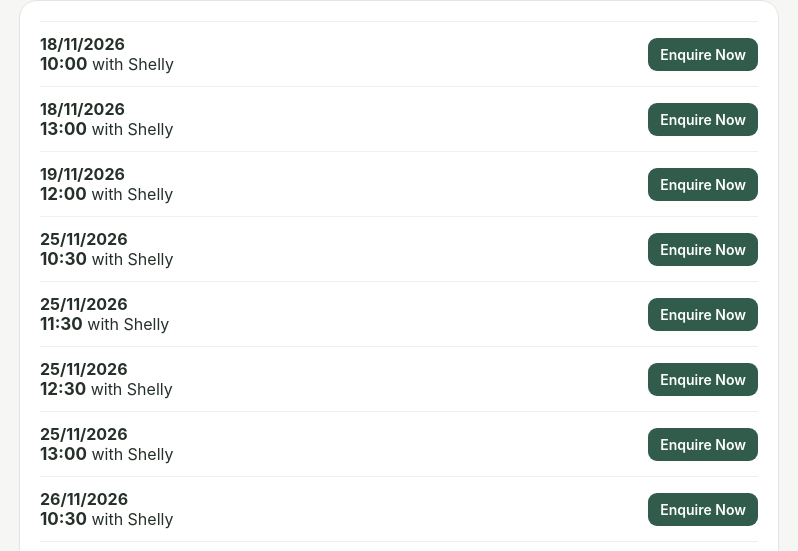
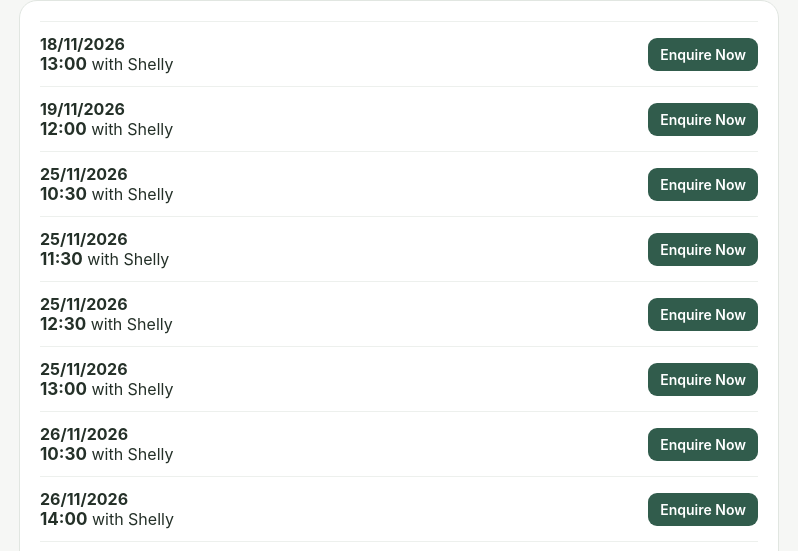
Before and after one commit to WoodFarmWaterTreadmill/treadmill-diary, a plain HTML site: page index.html in a window 1280 px wide. Shown: the part 249-800 px from the top of the page, 241-1039 px from the left. Drawn offline with Linux system fonts and the light colour scheme.

```diff
--- a/index.html
+++ b/index.html
@@ -1,8 +1,7 @@
 <!doctype html>
 <html lang="en-GB"><head><meta charset="utf-8"><meta name="viewport" content="width=device-width,initial-scale=1"><title>Wood Farm Hampshire — Treadmill Availability</title>
 <style>body{margin:0;background:#f6f7f5;color:#243028;font-family:-apple-system,BlinkMacSystemFont,"Segoe UI",sans-serif}main{max-width:760px;margin:auto;padding:28px 16px 50px}header,section{background:#fff;border:1px solid #e1e6e1;border-radius:18px;padding:20px;margin-bottom:14px}h1{margin-top:0}.slot{display:grid;grid-template-columns:1fr auto;gap:12px;align-items:center;border-top:1px solid #edf0ed;padding:12px 0}.time{font-weight:700;font-size:17px}.btn{background:#315c4c;color:#fff;text-decoration:none;padding:8px 12px;border-radius:9px;font-weight:600;font-size:14px}</style>
-<!-- Availability refresh: 2026-11-17 --></head><body><main><header><h1>Wood Farm Hampshire</h1><h2>Treadmill Availability</h2><p>Available appointments with Shelly. Choose a time and click Enquire Now to request your booking.</p></header><section><div class="slot"><div><strong>18/11/2026</strong><br><span class="time">10:00</span> with Shelly</div><a class="btn" href="mailto:treadmill@woodfarmhampshire.co.uk?subject=Treadmill%20appointment%20enquiry%20-%2018%2F11%2F2026%2010%3A00&body=I%20would%20like%20to%20enquire%20about%20the%20treadmill%20appointment%20with%20Shelly%20on%2018%2F11%2F2026%20at%2010%3A00.">Enquire Now</a></div>
-<div class="slot"><div><strong>18/11/2026</strong><br><span class="time">13:00</span> with Shelly</div><a class="btn" href="mailto:treadmill@woodfarmhampshire.co.uk?subject=Treadmill%20appointment%20enquiry%20-%2018%2F11%2F2026%2013%3A00&body=I%20would%20like%20to%20enquire%20about%20the%20treadmill%20appointment%20with%20Shelly%20on%2018%2F11%2F2026%20at%2013%3A00.">Enquire Now</a></div>
+<!-- Availability refresh: 2026-11-17 --></head><body><main><header><h1>Wood Farm Hampshire</h1><h2>Treadmill Availability</h2><p>Available appointments with Shelly. Choose a time and click Enquire Now to request your booking.</p></header><section><div class="slot"><div><strong>18/11/2026</strong><br><span class="time">13:00</span> with Shelly</div><a class="btn" href="mailto:treadmill@woodfarmhampshire.co.uk?subject=Treadmill%20appointment%20enquiry%20-%2018%2F11%2F2026%2013%3A00&body=I%20would%20like%20to%20enquire%20about%20the%20treadmill%20appointment%20with%20Shelly%20on%2018%2F11%2F2026%20at%2013%3A00.">Enquire Now</a></div>
 <div class="slot"><div><strong>19/11/2026</strong><br><span class="time">12:00</span> with Shelly</div><a class="btn" href="mailto:treadmill@woodfarmhampshire.co.uk?subject=Treadmill%20appointment%20enquiry%20-%2019%2F11%2F2026%2012%3A00&body=I%20would%20like%20to%20enquire%20about%20the%20treadmill%20appointment%20with%20Shelly%20on%2019%2F11%2F2026%20at%2012%3A00.">Enquire Now</a></div>
 <div class="slot"><div><strong>25/11/2026</strong><br><span class="time">10:30</span> with Shelly</div><a class="btn" href="mailto:treadmill@woodfarmhampshire.co.uk?subject=Treadmill%20appointment%20enquiry%20-%2025%2F11%2F2026%2010%3A30&body=I%20would%20like%20to%20enquire%20about%20the%20treadmill%20appointment%20with%20Shelly%20on%2025%2F11%2F2026%20at%2010%3A30.">Enquire Now</a></div>
 <div class="slot"><div><strong>25/11/2026</strong><br><span class="time">11:30</span> with Shelly</div><a class="btn" href="mailto:treadmill@woodfarmhampshire.co.uk?subject=Treadmill%20appointment%20enquiry%20-%2025%2F11%2F2026%2011%3A30&body=I%20would%20like%20to%20enquire%20about%20the%20treadmill%20appointment%20with%20Shelly%20on%2025%2F11%2F2026%20at%2011%3A30.">Enquire Now</a></div>
@@ -79,7 +78,6 @@
 <div class="slot"><div><strong>06/01/2027</strong><br><span class="time">12:00</span> with Shelly</div><a class="btn" href="mailto:treadmill@woodfarmhampshire.co.uk?subject=Treadmill%20appointment%20enquiry%20-%2006%2F01%2F2027%2012%3A00&body=I%20would%20like%20to%20enquire%20about%20the%20treadmill%20appointment%20with%20Shelly%20on%2006%2F01%2F2027%20at%2012%3A00.">Enquire Now</a></div>
 <div class="slot"><div><strong>06/01/2027</strong><br><span class="time">12:30</span> with Shelly</div><a class="btn" href="mailto:treadmill@woodfarmhampshire.co.uk?subject=Treadmill%20appointment%20enquiry%20-%2006%2F01%2F2027%2012%3A30&body=I%20would%20like%20to%20enquire%20about%20the%20treadmill%20appointment%20with%20Shelly%20on%2006%2F01%2F2027%20at%2012%3A30.">Enquire Now</a></div>
 <div class="slot"><div><strong>06/01/2027</strong><br><span class="time">13:00</span> with Shelly</div><a class="btn" href="mailto:treadmill@woodfarmhampshire.co.uk?subject=Treadmill%20appointment%20enquiry%20-%2006%2F01%2F2027%2013%3A00&body=I%20would%20like%20to%20enquire%20about%20the%20treadmill%20appointment%20with%20Shelly%20on%2006%2F01%2F2027%20at%2013%3A00.">Enquire Now</a></div>
-<div class="slot"><div><strong>07/01/2027</strong><br><span class="time">09:30</span> with Shelly</div><a class="btn" href="mailto:treadmill@woodfarmhampshire.co.uk?subject=Treadmill%20appointment%20enquiry%20-%2007%2F01%2F2027%2009%3A30&body=I%20would%20like%20to%20enquire%20about%20the%20treadmill%20appointment%20with%20Shelly%20on%2007%2F01%2F2027%20at%2009%3A30.">Enquire Now</a></div>
 <div class="slot"><div><strong>07/01/2027</strong><br><span class="time">10:00</span> with Shelly</div><a class="btn" href="mailto:treadmill@woodfarmhampshire.co.uk?subject=Treadmill%20appointment%20enquiry%20-%2007%2F01%2F2027%2010%3A00&body=I%20would%20like%20to%20enquire%20about%20the%20treadmill%20appointment%20with%20Shelly%20on%2007%2F01%2F2027%20at%2010%3A00.">Enquire Now</a></div>
 <div class="slot"><div><strong>07/01/2027</strong><br><span class="time">10:30</span> with Shelly</div><a class="btn" href="mailto:treadmill@woodfarmhampshire.co.uk?subject=Treadmill%20appointment%20enquiry%20-%2007%2F01%2F2027%2010%3A30&body=I%20would%20like%20to%20enquire%20about%20the%20treadmill%20appointment%20with%20Shelly%20on%2007%2F01%2F2027%20at%2010%3A30.">Enquire Now</a></div>
 <div class="slot"><div><strong>07/01/2027</strong><br><span class="time">11:00</span> with Shelly</div><a class="btn" href="mailto:treadmill@woodfarmhampshire.co.uk?subject=Treadmill%20appointment%20enquiry%20-%2007%2F01%2F2027%2011%3A00&body=I%20would%20like%20to%20enquire%20about%20the%20treadmill%20appointment%20with%20Shelly%20on%2007%2F01%2F2027%20at%2011%3A00.">Enquire Now</a></div>
@@ -96,7 +94,6 @@
 <div class="slot"><div><strong>13/01/2027</strong><br><span class="time">12:00</span> with Shelly</div><a class="btn" href="mailto:treadmill@woodfarmhampshire.co.uk?subject=Treadmill%20appointment%20enquiry%20-%2013%2F01%2F2027%2012%3A00&body=I%20would%20like%20to%20enquire%20about%20the%20treadmill%20appointment%20with%20Shelly%20on%2013%2F01%2F2027%20at%2012%3A00.">Enquire Now</a></div>
 <div class="slot"><div><strong>13/01/2027</strong><br><span class="time">12:30</span> with Shelly</div><a class="btn" href="mailto:treadmill@woodfarmhampshire.co.uk?subject=Treadmill%20appointment%20enquiry%20-%2013%2F01%2F2027%2012%3A30&body=I%20would%20like%20to%20enquire%20about%20the%20treadmill%20appointment%20with%20Shelly%20on%2013%2F01%2F2027%20at%2012%3A30.">Enquire Now</a></div>
 <div class="slot"><div><strong>13/01/2027</strong><br><span class="time">13:00</span> with Shelly</div><a class="btn" href="mailto:treadmill@woodfarmhampshire.co.uk?subject=Treadmill%20appointment%20enquiry%20-%2013%2F01%2F2027%2013%3A00&body=I%20would%20like%20to%20enquire%20about%20the%20treadmill%20appointment%20with%20Shelly%20on%2013%2F01%2F2027%20at%2013%3A00.">Enquire Now</a></div>
-<div class="slot"><div><strong>14/01/2027</strong><br><span class="time">09:30</span> with Shelly</div><a class="btn" href="mailto:treadmill@woodfarmhampshire.co.uk?subject=Treadmill%20appointment%20enquiry%20-%2014%2F01%2F2027%2009%3A30&body=I%20would%20like%20to%20enquire%20about%20the%20treadmill%20appointment%20with%20Shelly%20on%2014%2F01%2F2027%20at%2009%3A30.">Enquire Now</a></div>
 <div class="slot"><div><strong>14/01/2027</strong><br><span class="time">10:00</span> with Shelly</div><a class="btn" href="mailto:treadmill@woodfarmhampshire.co.uk?subject=Treadmill%20appointment%20enquiry%20-%2014%2F01%2F2027%2010%3A00&body=I%20would%20like%20to%20enquire%20about%20the%20treadmill%20appointment%20with%20Shelly%20on%2014%2F01%2F2027%20at%2010%3A00.">Enquire Now</a></div>
 <div class="slot"><div><strong>14/01/2027</strong><br><span class="time">10:30</span> with Shelly</div><a class="btn" href="mailto:treadmill@woodfarmhampshire.co.uk?subject=Treadmill%20appointment%20enquiry%20-%2014%2F01%2F2027%2010%3A30&body=I%20would%20like%20to%20enquire%20about%20the%20treadmill%20appointment%20with%20Shelly%20on%2014%2F01%2F2027%20at%2010%3A30.">Enquire Now</a></div>
 <div class="slot"><div><strong>14/01/2027</strong><br><span class="time">11:00</span> with Shelly</div><a class="btn" href="mailto:treadmill@woodfarmhampshire.co.uk?subject=Treadmill%20appointment%20enquiry%20-%2014%2F01%2F2027%2011%3A00&body=I%20would%20like%20to%20enquire%20about%20the%20treadmill%20appointment%20with%20Shelly%20on%2014%2F01%2F2027%20at%2011%3A00.">Enquire Now</a></div>
@@ -106,23 +103,23 @@
 <div class="slot"><div><strong>14/01/2027</strong><br><span class="time">13:30</span> with Shelly</div><a class="btn" href="mailto:treadmill@woodfarmhampshire.co.uk?subject=Treadmill%20appointment%20enquiry%20-%2014%2F01%2F2027%2013%3A30&body=I%20would%20like%20to%20enquire%20about%20the%20treadmill%20appointment%20with%20Shelly%20on%2014%2F01%2F2027%20at%2013%3A30.">Enquire Now</a></div>
 <div class="slot"><div><strong>14/01/2027</strong><br><span class="time">14:00</span> with Shelly</div><a class="btn" href="mailto:treadmill@woodfarmhampshire.co.uk?subject=Treadmill%20appointment%20enquiry%20-%2014%2F01%2F2027%2014%3A00&body=I%20would%20like%20to%20enquire%20about%20the%20treadmill%20appointment%20with%20Shelly%20on%2014%2F01%2F2027%20at%2014%3A00.">Enquire Now</a></div>
 <div class="slot"><div><strong>14/01/2027</strong><br><span class="time">14:30</span> with Shelly</div><a class="btn" href="mailto:treadmill@woodfarmhampshire.co.uk?subject=Treadmill%20appointment%20enquiry%20-%2014%2F01%2F2027%2014%3A30&body=I%20would%20like%20to%20enquire%20about%20the%20treadmill%20appointment%20with%20Shelly%20on%2014%2F01%2F2027%20at%2014%3A30.">Enquire Now</a></div>
+<div class="slot"><div><strong>20/01/2027</strong><br><span class="time">10:30</span> with Shelly</div><a class="btn" href="mailto:treadmill@woodfarmhampshire.co.uk?subject=Treadmill%20appointment%20enquiry%20-%2020%2F01%2F2027%2010%3A30&body=I%20would%20like%20to%20enquire%20about%20the%20treadmill%20appointment%20with%20Shelly%20on%2020%2F01%2F2027%20at%2010%3A30.">Enquire Now</a></div>
+<div class="slot"><div><strong>20/01/2027</strong><br><span class="time">11:00</span> with Shelly</div><a class="btn" href="mailto:treadmill@woodfarmhampshire.co.uk?subject=Treadmill%20appointment%20enquiry%20-%2020%2F01%2F2027%2011%3A00&body=I%20would%20like%20to%20enquire%20about%20the%20treadmill%20appointment%20with%20Shelly%20on%2020%2F01%2F2027%20at%2011%3A00.">Enquire Now</a></div>
+<div class="slot"><div><strong>20/01/2027</strong><br><span class="time">11:30</span> with Shelly</div><a class="btn" href="mailto:treadmill@woodfarmhampshire.co.uk?subject=Treadmill%20appointment%20enquiry%20-%2020%2F01%2F2027%2011%3A30&body=I%20would%20like%20to%20enquire%20about%20the%20treadmill%20appointment%20with%20Shelly%20on%2020%2F01%2F2027%20at%2011%3A30.">Enquire Now</a></div>
+<div class="slot"><div><strong>20/01/2027</strong><br><span class="time">12:00</span> with Shelly</div><a class="btn" href="mailto:treadmill@woodfarmhampshire.co.uk?subject=Treadmill%20appointment%20enquiry%20-%2020%2F01%2F2027%2012%3A00&body=I%20would%20like%20to%20enquire%20about%20the%20treadmill%20appointment%20with%20Shelly%20on%2020%2F01%2F2027%20at%2012%3A00.">Enquire Now</a></div>
+<div class="slot"><div><strong>20/01/2027</strong><br><span class="time">12:30</span> with Shelly</div><a class="btn" href="mailto:treadmill@woodfarmhampshire.co.uk?subject=Treadmill%20appointment%20enquiry%20-%2020%2F01%2F2027%2012%3A30&body=I%20would%20like%20to%20enquire%20about%20the%20treadmill%20appointment%20with%20Shelly%20on%2020%2F01%2F2027%20at%2012%3A30.">Enquire Now</a></div>
+<div class="slot"><div><strong>20/01/2027</strong><br><span class="time">13:00</span> with Shelly</div><a class="btn" href="mailto:treadmill@woodfarmhampshire.co.uk?subject=Treadmill%20appointment%20enquiry%20-%2020%2F01%2F2027%2013%3A00&body=I%20would%20like%20to%20enquire%20about%20the%20treadmill%20appointment%20with%20Shelly%20on%2020%2F01%2F2027%20at%2013%3A00.">Enquire Now</a></div>
+<div class="slot"><div><strong>21/01/2027</strong><br><span class="time">09:30</span> with Shelly</div><a class="btn" href="mailto:treadmill@woodfarmhampshire.co.uk?subject=Treadmill%20appointment%20enquiry%20-%2021%2F01%2F2027%2009%3A30&body=I%20would%20like%20to%20enquire%20about%20the%20treadmill%20appointment%20with%20Shelly%20on%2021%2F01%2F2027%20at%2009%3A30.">Enquire Now</a></div>
+<div class="slot"><div><strong>21/01/2027</strong><br><span class="time">10:00</span> with Shelly</div><a class="btn" href="mailto:treadmill@woodfarmhampshire.co.uk?subject=Treadmill%20appointment%20enquiry%20-%2021%2F01%2F2027%2010%3A00&body=I%20would%20like%20to%20enquire%20about%20the%20treadmill%20appointment%20with%20Shelly%20on%2021%2F01%2F2027%20at%2010%3A00.">Enquire Now</a></div>
 <div class="slot"><div><strong>21/01/2027</strong><br><span class="time">10:30</span> with Shelly</div><a class="btn" href="mailto:treadmill@woodfarmhampshire.co.uk?subject=Treadmill%20appointment%20enquiry%20-%2021%2F01%2F2027%2010%3A30&body=I%20would%20like%20to%20enquire%20about%20the%20treadmill%20appointment%20with%20Shelly%20on%2021%2F01%2F2027%20at%2010%3A30.">Enquire Now</a></div>
 <div class="slot"><div><strong>21/01/2027</strong><br><span class="time">11:00</span> with Shelly</div><a class="btn" href="mailto:treadmill@woodfarmhampshire.co.uk?subject=Treadmill%20appointment%20enquiry%20-%2021%2F01%2F2027%2011%3A00&body=I%20would%20like%20to%20enquire%20about%20the%20treadmill%20appointment%20with%20Shelly%20on%2021%2F01%2F2027%20at%2011%3A00.">Enquire Now</a></div>
 <div class="slot"><div><strong>21/01/2027</strong><br><span class="time">11:30</span> with Shelly</div><a class="btn" href="mailto:treadmill@woodfarmhampshire.co.uk?subject=Treadmill%20appointment%20enquiry%20-%2021%2F01%2F2027%2011%3A30&body=I%20would%20like%20to%20enquire%20about%20the%20treadmill%20appointment%20with%20Shelly%20on%2021%2F01%2F2027%20at%2011%3A30.">Enquire Now</a></div>
 <div class="slot"><div><strong>21/01/2027</strong><br><span class="time">12:00</span> with Shelly</div><a class="btn" href="mailto:treadmill@woodfarmhampshire.co.uk?subject=Treadmill%20appointment%20enquiry%20-%2021%2F01%2F2027%2012%3A00&body=I%20would%20like%20to%20enquire%20about%20the%20treadmill%20appointment%20with%20Shelly%20on%2021%2F01%2F2027%20at%2012%3A00.">Enquire Now</a></div>
 <div class="slot"><div><strong>21/01/2027</strong><br><span class="time">12:30</span> with Shelly</div><a class="btn" href="mailto:treadmill@woodfarmhampshire.co.uk?subject=Treadmill%20appointment%20enquiry%20-%2021%2F01%2F2027%2012%3A30&body=I%20would%20like%20to%20enquire%20about%20the%20treadmill%20appointment%20with%20Shelly%20on%2021%2F01%2F2027%20at%2012%3A30.">Enquire Now</a></div>
 <div class="slot"><div><strong>21/01/2027</strong><br><span class="time">13:00</span> with Shelly</div><a class="btn" href="mailto:treadmill@woodfarmhampshire.co.uk?subject=Treadmill%20appointment%20enquiry%20-%2021%2F01%2F2027%2013%3A00&body=I%20would%20like%20to%20enquire%20about%20the%20treadmill%20appointment%20with%20Shelly%20on%2021%2F01%2F2027%20at%2013%3A00.">Enquire Now</a></div>
-<div class="slot"><div><strong>22/01/2027</strong><br><span class="time">09:30</span> with Shelly</div><a class="btn" href="mailto:treadmill@woodfarmhampshire.co.uk?subject=Treadmill%20appointment%20enquiry%20-%2022%2F01%2F2027%2009%3A30&body=I%20would%20like%20to%20enquire%20about%20the%20treadmill%20appointment%20with%20Shelly%20on%2022%2F01%2F2027%20at%2009%3A30.">Enquire Now</a></div>
-<div class="slot"><div><strong>22/01/2027</strong><br><span class="time">10:00</span> with Shelly</div><a class="btn" href="mailto:treadmill@woodfarmhampshire.co.uk?subject=Treadmill%20appointment%20enquiry%20-%2022%2F01%2F2027%2010%3A00&body=I%20would%20like%20to%20enquire%20about%20the%20treadmill%20appointment%20with%20Shelly%20on%2022%2F01%2F2027%20at%2010%3A00.">Enquire Now</a></div>
-<div class="slot"><div><strong>22/01/2027</strong><br><span class="time">10:30</span> with Shelly</div><a class="btn" href="mailto:treadmill@woodfarmhampshire.co.uk?subject=Treadmill%20appointment%20enquiry%20-%2022%2F01%2F2027%2010%3A30&body=I%20would%20like%20to%20enquire%20about%20the%20treadmill%20appointment%20with%20Shelly%20on%2022%2F01%2F2027%20at%2010%3A30.">Enquire Now</a></div>
-<div class="slot"><div><strong>22/01/2027</strong><br><span class="time">11:00</span> with Shelly</div><a class="btn" href="mailto:treadmill@woodfarmhampshire.co.uk?subject=Treadmill%20appointment%20enquiry%20-%2022%2F01%2F2027%2011%3A00&body=I%20would%20like%20to%20enquire%20about%20the%20treadmill%20appointment%20with%20Shelly%20on%2022%2F01%2F2027%20at%2011%3A00.">Enquire Now</a></div>
-<div class="slot"><div><strong>22/01/2027</strong><br><span class="time">11:30</span> with Shelly</div><a class="btn" href="mailto:treadmill@woodfarmhampshire.co.uk?subject=Treadmill%20appointment%20enquiry%20-%2022%2F01%2F2027%2011%3A30&body=I%20would%20like%20to%20enquire%20about%20the%20treadmill%20appointment%20with%20Shelly%20on%2022%2F01%2F2027%20at%2011%3A30.">Enquire Now</a></div>
-<div class="slot"><div><strong>22/01/2027</strong><br><span class="time">12:00</span> with Shelly</div><a class="btn" href="mailto:treadmill@woodfarmhampshire.co.uk?subject=Treadmill%20appointment%20enquiry%20-%2022%2F01%2F2027%2012%3A00&body=I%20would%20like%20to%20enquire%20about%20the%20treadmill%20appointment%20with%20Shelly%20on%2022%2F01%2F2027%20at%2012%3A00.">Enquire Now</a></div>
-<div class="slot"><div><strong>22/01/2027</strong><br><span class="time">12:30</span> with Shelly</div><a class="btn" href="mailto:treadmill@woodfarmhampshire.co.uk?subject=Treadmill%20appointment%20enquiry%20-%2022%2F01%2F2027%2012%3A30&body=I%20would%20like%20to%20enquire%20about%20the%20treadmill%20appointment%20with%20Shelly%20on%2022%2F01%2F2027%20at%2012%3A30.">Enquire Now</a></div>
-<div class="slot"><div><strong>22/01/2027</strong><br><span class="time">13:00</span> with Shelly</div><a class="btn" href="mailto:treadmill@woodfarmhampshire.co.uk?subject=Treadmill%20appointment%20enquiry%20-%2022%2F01%2F2027%2013%3A00&body=I%20would%20like%20to%20enquire%20about%20the%20treadmill%20appointment%20with%20Shelly%20on%2022%2F01%2F2027%20at%2013%3A00.">Enquire Now</a></div>
-<div class="slot"><div><strong>22/01/2027</strong><br><span class="time">13:30</span> with Shelly</div><a class="btn" href="mailto:treadmill@woodfarmhampshire.co.uk?subject=Treadmill%20appointment%20enquiry%20-%2022%2F01%2F2027%2013%3A30&body=I%20would%20like%20to%20enquire%20about%20the%20treadmill%20appointment%20with%20Shelly%20on%2022%2F01%2F2027%20at%2013%3A30.">Enquire Now</a></div>
-<div class="slot"><div><strong>22/01/2027</strong><br><span class="time">14:00</span> with Shelly</div><a class="btn" href="mailto:treadmill@woodfarmhampshire.co.uk?subject=Treadmill%20appointment%20enquiry%20-%2022%2F01%2F2027%2014%3A00&body=I%20would%20like%20to%20enquire%20about%20the%20treadmill%20appointment%20with%20Shelly%20on%2022%2F01%2F2027%20at%2014%3A00.">Enquire Now</a></div>
-<div class="slot"><div><strong>22/01/2027</strong><br><span class="time">14:30</span> with Shelly</div><a class="btn" href="mailto:treadmill@woodfarmhampshire.co.uk?subject=Treadmill%20appointment%20enquiry%20-%2022%2F01%2F2027%2014%3A30&body=I%20would%20like%20to%20enquire%20about%20the%20treadmill%20appointment%20with%20Shelly%20on%2022%2F01%2F2027%20at%2014%3A30.">Enquire Now</a></div>
+<div class="slot"><div><strong>21/01/2027</strong><br><span class="time">13:30</span> with Shelly</div><a class="btn" href="mailto:treadmill@woodfarmhampshire.co.uk?subject=Treadmill%20appointment%20enquiry%20-%2021%2F01%2F2027%2013%3A30&body=I%20would%20like%20to%20enquire%20about%20the%20treadmill%20appointment%20with%20Shelly%20on%2021%2F01%2F2027%20at%2013%3A30.">Enquire Now</a></div>
+<div class="slot"><div><strong>21/01/2027</strong><br><span class="time">14:00</span> with Shelly</div><a class="btn" href="mailto:treadmill@woodfarmhampshire.co.uk?subject=Treadmill%20appointment%20enquiry%20-%2021%2F01%2F2027%2014%3A00&body=I%20would%20like%20to%20enquire%20about%20the%20treadmill%20appointment%20with%20Shelly%20on%2021%2F01%2F2027%20at%2014%3A00.">Enquire Now</a></div>
+<div class="slot"><div><strong>21/01/2027</strong><br><span class="time">14:30</span> with Shelly</div><a class="btn" href="mailto:treadmill@woodfarmhampshire.co.uk?subject=Treadmill%20appointment%20enquiry%20-%2021%2F01%2F2027%2014%3A30&body=I%20would%20like%20to%20enquire%20about%20the%20treadmill%20appointment%20with%20Shelly%20on%2021%2F01%2F2027%20at%2014%3A30.">Enquire Now</a></div>
 <div class="slot"><div><strong>27/01/2027</strong><br><span class="time">10:30</span> with Shelly</div><a class="btn" href="mailto:treadmill@woodfarmhampshire.co.uk?subject=Treadmill%20appointment%20enquiry%20-%2027%2F01%2F2027%2010%3A30&body=I%20would%20like%20to%20enquire%20about%20the%20treadmill%20appointment%20with%20Shelly%20on%2027%2F01%2F2027%20at%2010%3A30.">Enquire Now</a></div>
 <div class="slot"><div><strong>27/01/2027</strong><br><span class="time">11:00</span> with Shelly</div><a class="btn" href="mailto:treadmill@woodfarmhampshire.co.uk?subject=Treadmill%20appointment%20enquiry%20-%2027%2F01%2F2027%2011%3A00&body=I%20would%20like%20to%20enquire%20about%20the%20treadmill%20appointment%20with%20Shelly%20on%2027%2F01%2F2027%20at%2011%3A00.">Enquire Now</a></div>
 <div class="slot"><div><strong>27/01/2027</strong><br><span class="time">11:30</span> with Shelly</div><a class="btn" href="mailto:treadmill@woodfarmhampshire.co.uk?subject=Treadmill%20appointment%20enquiry%20-%2027%2F01%2F2027%2011%3A30&body=I%20would%20like%20to%20enquire%20about%20the%20treadmill%20appointment%20with%20Shelly%20on%2027%2F01%2F2027%20at%2011%3A30.">Enquire Now</a></div>
```
